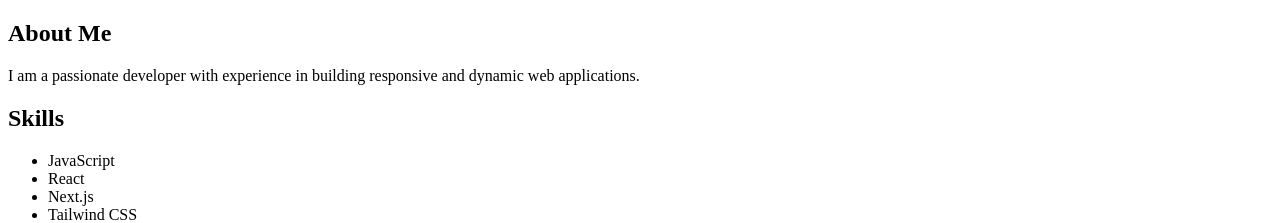
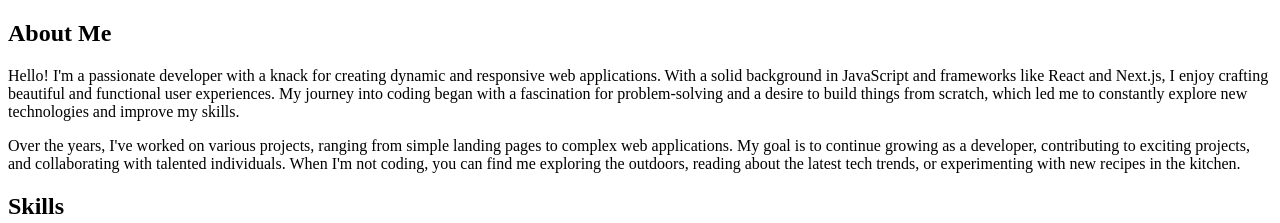
Before and after one commit to loficrypto/my-portfolio, a Next.js app: page / in a window 1280 px wide. Shown: the top 223 px of the page. Built offline with nearby package versions, Linux system fonts and the light colour scheme; no server answers.

Commit message:
Update About.js

```diff
--- a/components/About.js
+++ b/components/About.js
@@ -14,7 +14,14 @@ const About = () => (
       animate={{ x: 0 }}
       transition={{ duration: 1 }}
       className="mt-4 text-gray-600">
-      I am a passionate developer with experience in building responsive and dynamic web applications.
+      Hello! I'm a passionate developer with a knack for creating dynamic and responsive web applications. With a solid background in JavaScript and frameworks like React and Next.js, I enjoy crafting beautiful and functional user experiences. My journey into coding began with a fascination for problem-solving and a desire to build things from scratch, which led me to constantly explore new technologies and improve my skills.
+    </motion.p>
+    <motion.p
+      initial={{ x: 100 }}
+      animate={{ x: 0 }}
+      transition={{ duration: 1 }}
+      className="mt-4 text-gray-600">
+      Over the years, I've worked on various projects, ranging from simple landing pages to complex web applications. My goal is to continue growing as a developer, contributing to exciting projects, and collaborating with talented individuals. When I'm not coding, you can find me exploring the outdoors, reading about the latest tech trends, or experimenting with new recipes in the kitchen.
     </motion.p>
   </section>
 );
```
